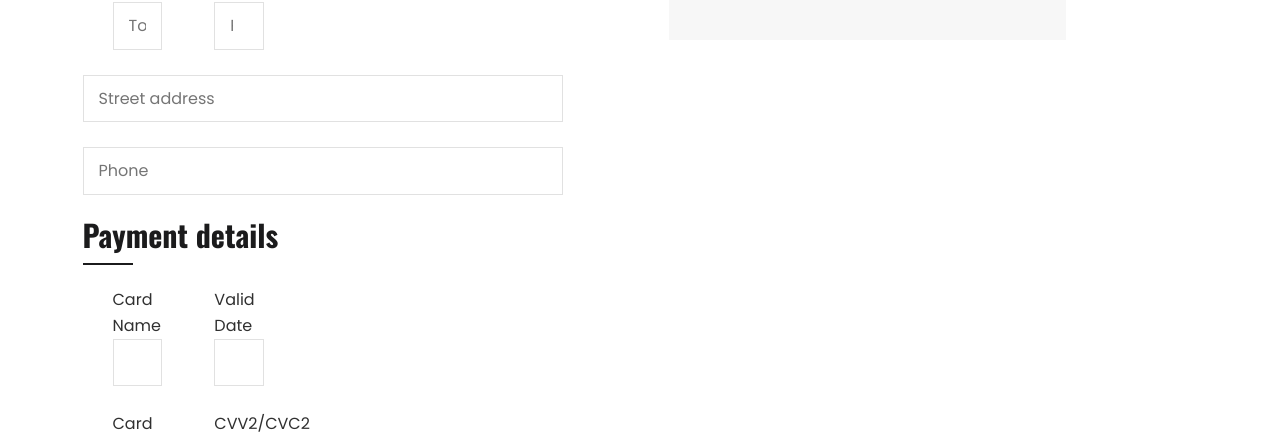
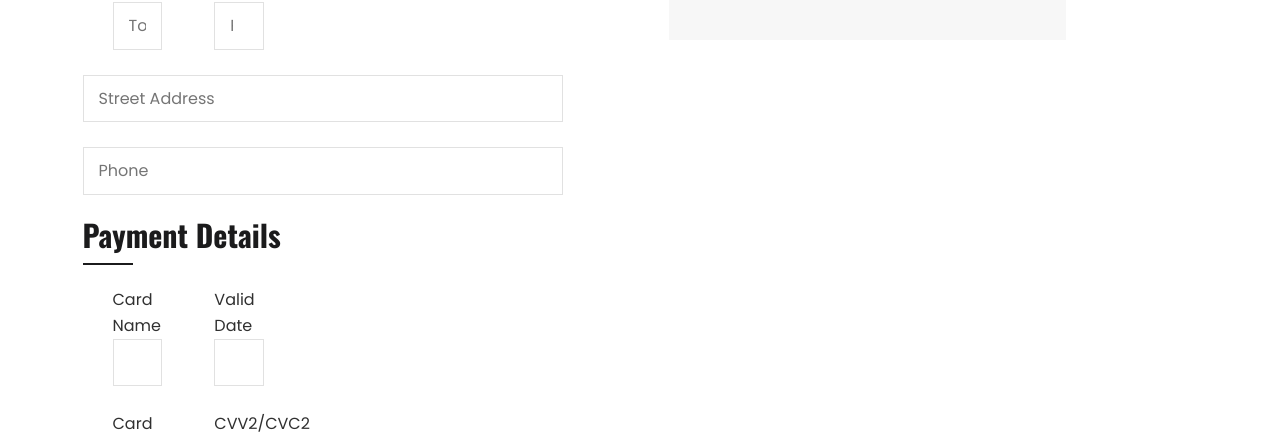
Before and after one commit to SvitlanaRybakova/Bilshop-Lavender, a React (Create React App) app: page /shopping-cart/checkout in a window 1280 px wide. Shown: the part 353-794 px from the top of the page. Built offline with nearby package versions, Linux system fonts and the light colour scheme.

Commit message:
Spell check

```diff
--- a/src/pages/Checkout.js
+++ b/src/pages/Checkout.js
@@ -115,8 +115,8 @@ export default function Checkout() {
                     {/* end row */}
 
                     <div className={styles.inputItem}>
-                      <label htmlFor="streetAddress" className="sr-only required">Street address</label>
-                      <input type="text" pattern="^[^\s]+(\s+[^\s]+)*$" title="(you can't use space in the beginning)" id="streetAddress" placeholder="Street address" minLength="2" required onChange={handle} />
+                      <label htmlFor="streetAddress" className="sr-only required">Street Address</label>
+                      <input type="text" pattern="^[^\s]+(\s+[^\s]+)*$" title="(you can't use space in the beginning)" id="streetAddress" placeholder="Street Address" minLength="2" required onChange={handle} />
                     </div>
 
 
@@ -126,7 +126,7 @@ export default function Checkout() {
                       <input type="number" pattern="[0-9]*" min="0" id="phone" placeholder="Phone" required onChange={handle} />
                     </div>
 
-                    <h2 className={`${styles.h2} mb-4`}>Payment details</h2>
+                    <h2 className={`${styles.h2} mb-4`}>Payment Details</h2>
                     <div className="row">
 
                       <div className="col-md-6">
@@ -150,14 +150,14 @@ export default function Checkout() {
 
                       <div className="col-md-6">
                         <div className={`${styles.inputItem} mt-0`}>
-                          <label htmlFor="cardNumber" className="required">Card number</label>
+                          <label htmlFor="cardNumber" className="required">Card Number</label>
                           <input type="number" id="cardNumber" min="0"  required onChange={handle} />
                         </div>
                       </div>
 
                       <div className="col-md-6">
                         <div className={`${styles.inputItem} mt-md-0`}>
-                          <label htmlFor="cvcCode" className="required">CVV2/CVC2 code</label>
+                          <label htmlFor="cvcCode" className="required">CVV2/CVC2 Code</label>
                           <input type="number" id="cvcCode" min="0" required onChange={handle} />
                         </div>
                       </div>
@@ -166,7 +166,7 @@ export default function Checkout() {
                     {/* end row */}
 
                     <div className={styles.inputItem}>
-                      <label htmlFor="cardHolder" className="required">Card holder name</label>
+                      <label htmlFor="cardHolder" className="required">Card Holder Name</label>
                       <input type="text" pattern="[A-Za-z]*" title="(only alphabetic characters)" id="cardHolder" required onChange={handle} />
                     </div>
 
--- a/src/pages/Confirmation.js
+++ b/src/pages/Confirmation.js
@@ -56,7 +56,7 @@ function Confirmation() {
                 <div className='ps-sm-4'>
                     <p>Car Market, Inc</p>
                     <p>605, Ratan Icon Building, <br/> Skåne, Sweden, 90002</p>
-                    <p>Tel: 070-0000-0077</p>
+                    <p>Phone: 070-0000-0077</p>
                     <p>Email: cars@mailgo.dev</p>
                 </div>
                 <div>
@@ -103,8 +103,8 @@ function Confirmation() {
                     }
                 </p>
             </div>
-            <div className='my-5'>
-                <p>Thank you for your purchase! If you have any questions contact us cars@mailgo.dev</p>
+            <div className='my-5 text-center'>
+                <p>Thank you for your purchase! If you have any questions contact us at cars@mailgo.dev</p>
             </div>
 
         </div>
```
